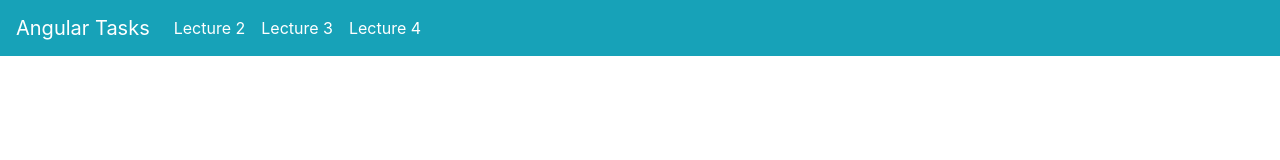
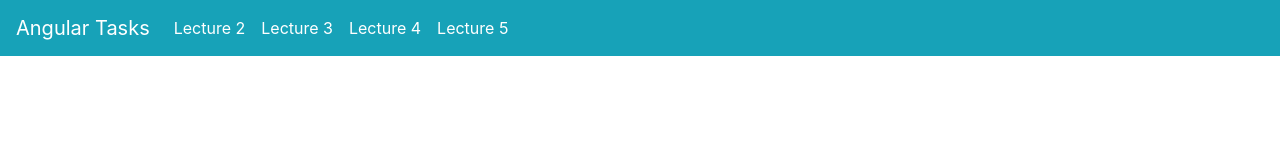
Before and after one commit to ChristinaKrapivina/angular-tasks, an Angular app: page / in a window 1280 px wide. Shown: the top 160 px of the page. Built offline with nearby package versions, Linux system fonts and the light colour scheme.

Commit message:
Creates reactive navbar

```diff
--- a/src/app/app.module.ts
+++ b/src/app/app.module.ts
@@ -7,11 +7,13 @@ import { AppRoutingModule } from './app-routing.module';
 
 import { AppComponent } from './app.component';
 import { TopBarComponent } from './top-bar/top-bar.component';
+import { NavItemComponent } from './top-bar/nav-item/nav-item.component';
 
 @NgModule({
   declarations: [
     AppComponent,
     TopBarComponent,
+    NavItemComponent,
   ],
   imports: [
     BrowserModule,
--- /dev/null
+++ b/src/app/top-bar/nav-item/nav-item.component.html
@@ -0,0 +1,11 @@
+<ul class="navbar-nav"
+    *ngIf="navItems">
+    <li class="nav-item"
+        routerLinkActive="active"
+        *ngFor="let item of navItems">
+            <a class="nav-link text-white"
+               routerLink="{{ item.link }}">
+               {{ item.name }}
+            </a>
+    </li>
+</ul>
--- /dev/null
+++ b/src/app/top-bar/nav-item/nav-item.component.scss
@@ -0,0 +1,3 @@
+.active {
+     border-bottom: 2px solid white;
+}
--- /dev/null
+++ b/src/app/top-bar/nav-item/nav-item.component.ts
@@ -0,0 +1,37 @@
+import { Component, OnInit } from '@angular/core';
+
+@Component({
+  selector: 'app-nav-item',
+  templateUrl: './nav-item.component.html',
+  styleUrls: ['./nav-item.component.scss']
+})
+export class NavItemComponent implements OnInit {
+  navItems: NavItem[] = [
+    {
+      link: '/lecture2',
+      name: 'Lecture 2'
+    },
+    {
+      link: '/lecture3',
+      name: 'Lecture 3'
+    },
+    {
+      link: '/lecture4',
+      name: 'Lecture 4'
+    },
+    {
+      link: '/lecture5',
+      name: 'Lecture 5'
+    },
+  ]
+
+  constructor() { }
+
+  ngOnInit(): void {
+  }
+
+}
+export class NavItem {
+    link: string
+    name: string
+}
--- a/src/app/top-bar/top-bar.component.html
+++ b/src/app/top-bar/top-bar.component.html
@@ -4,19 +4,6 @@
           <span class="navbar-toggler-icon"></span>
      </button>
      <div class="collapse navbar-collapse" id="navbarNav">
-          <ul class="navbar-nav">
-               <li class="nav-item">
-                    <a class="nav-link text-white"
-                       routerLink="/lecture2">Lecture 2</a>
-               </li>
-               <li class="nav-item active">
-                    <a class="nav-link text-white"
-                       routerLink="/lecture3">Lecture 3</a>
-               </li>
-               <li class="nav-item active">
-                    <a class="nav-link text-white"
-                       routerLink="/lecture4">Lecture 4</a>
-               </li>
-          </ul>
+          <app-nav-item></app-nav-item>
      </div>
 </nav>
```
